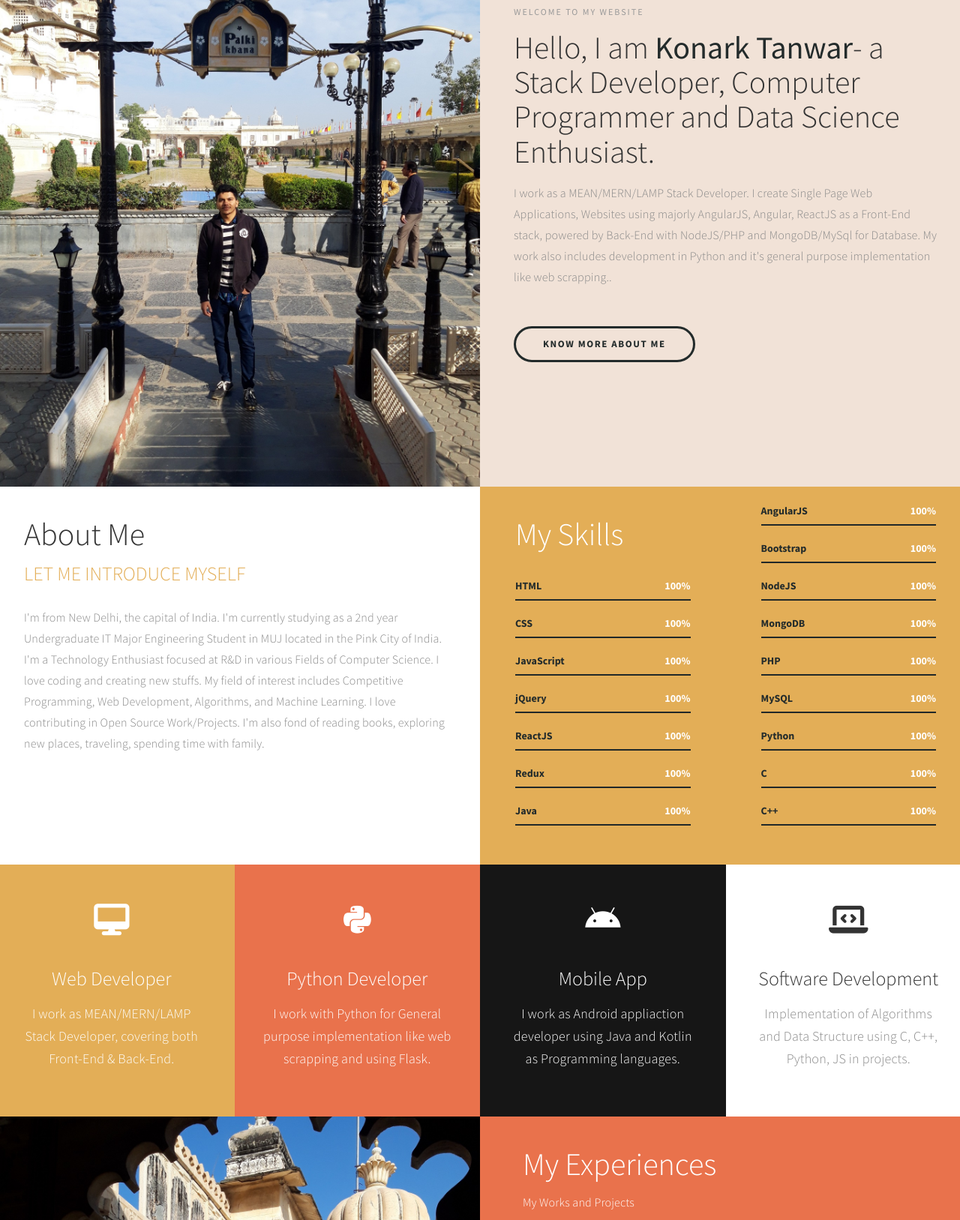
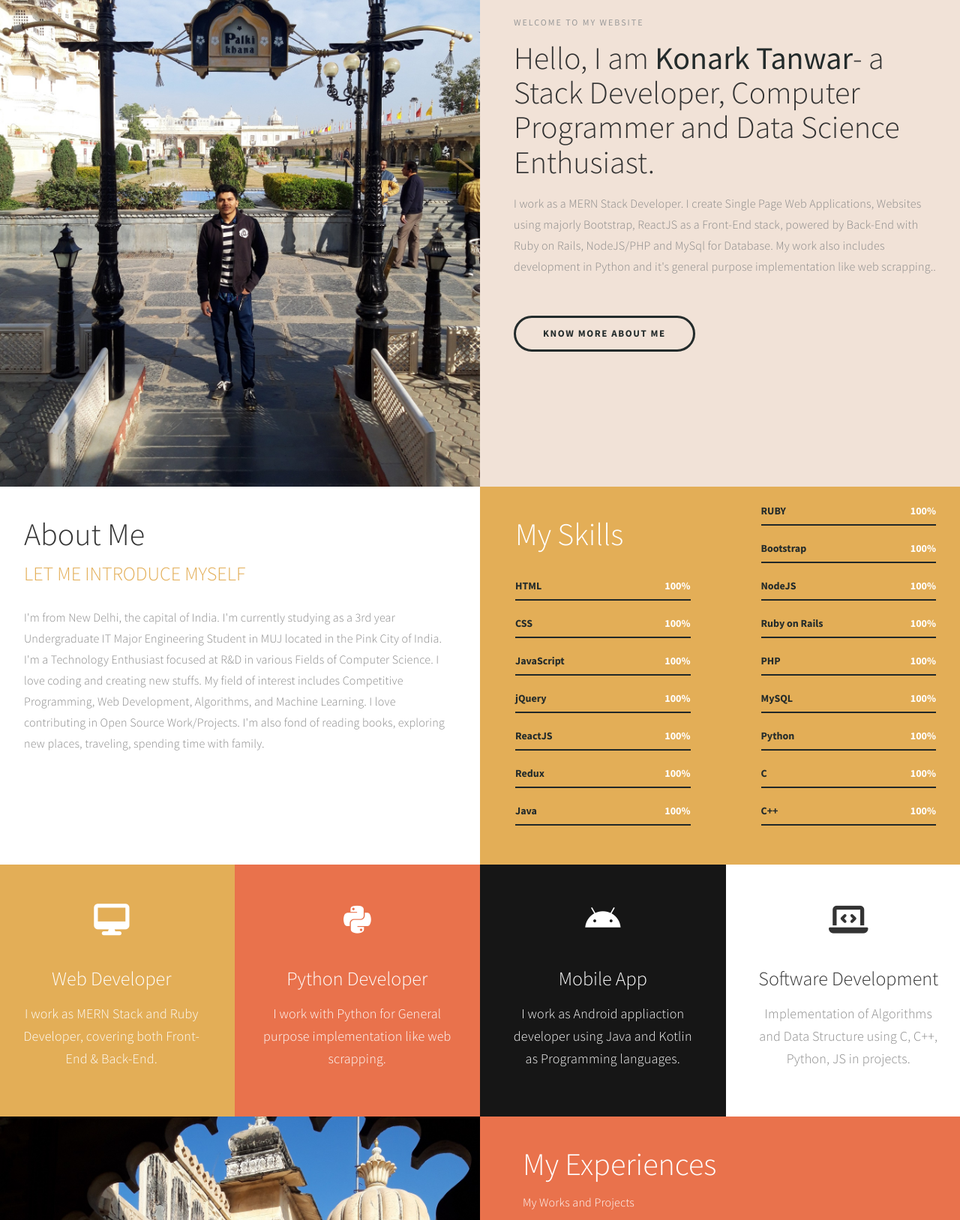
Before and after one commit to kttanwar/my_portfolio, a plain HTML site: page index.html in a window 1280 px wide. Shown: the part 151-1778 px from the top of the page at 75% size. Drawn offline with Linux system fonts and the light colour scheme.

Commit message:
Update index.html

```diff
--- a/index.html
+++ b/index.html
@@ -77,7 +77,7 @@
                          <div class="section-title">
                               <h4 class="wow fadeInUp home-heading" data-wow-delay="0.3s">welcome to my website</h4>
                               <h1 class="wow fadeInUp home-heading" data-wow-delay="0.6s">Hello, I am <strong>Konark Tanwar</strong>- a Stack Developer, Computer Programmer and Data Science Enthusiast.</h1>
-                              <p class="wow fadeInUp" data-wow-delay="0.9s">I work as a MEAN/MERN/LAMP Stack Developer. I create Single Page Web Applications, Websites using majorly AngularJS, Angular, ReactJS as a Front-End stack, powered by Back-End with NodeJS/PHP and MongoDB/MySql for Database. My work also includes development in Python and it's general purpose implementation like web scrapping..</p>
+                              <p class="wow fadeInUp" data-wow-delay="0.9s">I work as a MERN Stack Developer. I create Single Page Web Applications, Websites using majorly Bootstrap, ReactJS as a Front-End stack, powered by Back-End with Ruby on Rails, NodeJS/PHP and MySql for Database. My work also includes development in Python and it's general purpose implementation like web scrapping..</p>
 
                               <a href="#about" class="wow fadeInUp smoothScroll section-btn btn btn-success" data-wow-delay="1.4s">Know More About Me</a>
 
@@ -104,7 +104,7 @@
                               <h3 style="margin-top: 0px; margin-bottom: 0px; text-transform: uppercase;" class="color-yellow">Let Me Introduce Myself</h3>
                          </div>
                          <div class="wow fadeInUp" data-wow-delay="0.8s">
-                              <p>I'm from New Delhi, the capital of India. I'm currently studying as a 2nd year Undergraduate IT Major Engineering Student in MUJ located in the Pink City of India. I'm a Technology Enthusiast focused at R&amp;D in various Fields of Computer Science. I love coding and creating new stuffs. My field of interest includes Competitive Programming, Web Development, Algorithms, and Machine Learning. I love contributing in Open Source Work/Projects. I'm also fond of reading books, exploring new places, traveling, spending time with family.</p>
+                              <p>I'm from New Delhi, the capital of India. I'm currently studying as a 3rd year Undergraduate IT Major Engineering Student in MUJ located in the Pink City of India. I'm a Technology Enthusiast focused at R&amp;D in various Fields of Computer Science. I love coding and creating new stuffs. My field of interest includes Competitive Programming, Web Development, Algorithms, and Machine Learning. I love contributing in Open Source Work/Projects. I'm also fond of reading books, exploring new places, traveling, spending time with family.</p>
                          </div>
                     </div>
                </div>
@@ -162,7 +162,7 @@
                <div class="bg-yellow col-md-3 col-sm-6">
                 <div class="skill-thumb">
                     <div class=" wow fadeInUp skills-thumb" data-wow-delay="1.6s">
-                        <strong>AngularJS</strong>
+                        <strong>RUBY</strong>
                               <span class="color-white pull-right">100%</span>
                                    <div class="progress">
                                         <div class="progress-bar progress-bar-primary" role="progressbar" aria-valuenow="100" aria-valuemin="0" aria-valuemax="100" style="width: 100%;"></div>
@@ -177,7 +177,7 @@
                                         <div class="progress">
                                             <div class="progress-bar progress-bar-primary" role="progressbar" aria-valuenow="100" aria-valuemin="0" aria-valuemax="100" style="width: 100%;"></div>
                                         </div>
-                        <strong>MongoDB</strong>
+                        <strong>Ruby on Rails</strong>
                                 <span class="color-white pull-right">100%</span>
                                         <div class="progress">
                                             <div class="progress-bar progress-bar-primary" role="progressbar" aria-valuenow="100" aria-valuemin="0" aria-valuemax="100" style="width: 100%;"></div>
@@ -226,7 +226,7 @@
                     <div class="wow fadeInUp color-white service-thumb" data-wow-delay="0.8s">
                         <i class="fas fa-desktop fa-3x" style="padding-bottom: 22px;"></i>
                               <h3>Web Developer</h3>
-                              <p class="color-white">I work as MEAN/MERN/LAMP Stack Developer, covering both Front-End &amp; Back-End.
+                              <p class="color-white">I work as MERN Stack and Ruby Developer, covering both Front-End &amp; Back-End.
 
                             </p>
                     </div>
@@ -236,7 +236,7 @@
                     <div class="wow fadeInUp color-white service-thumb" data-wow-delay="1.2s">
                          <i class="fab fa-python fa-3x" style="padding-bottom: 22px;"></i>
                               <h3>Python Developer</h3>
-                              <p class="color-white">I work with Python for General purpose implementation like web scrapping and using Flask.</p>
+                              <p class="color-white">I work with Python for General purpose implementation like web scrapping.</p>
                     </div>
                </div>
 
```
